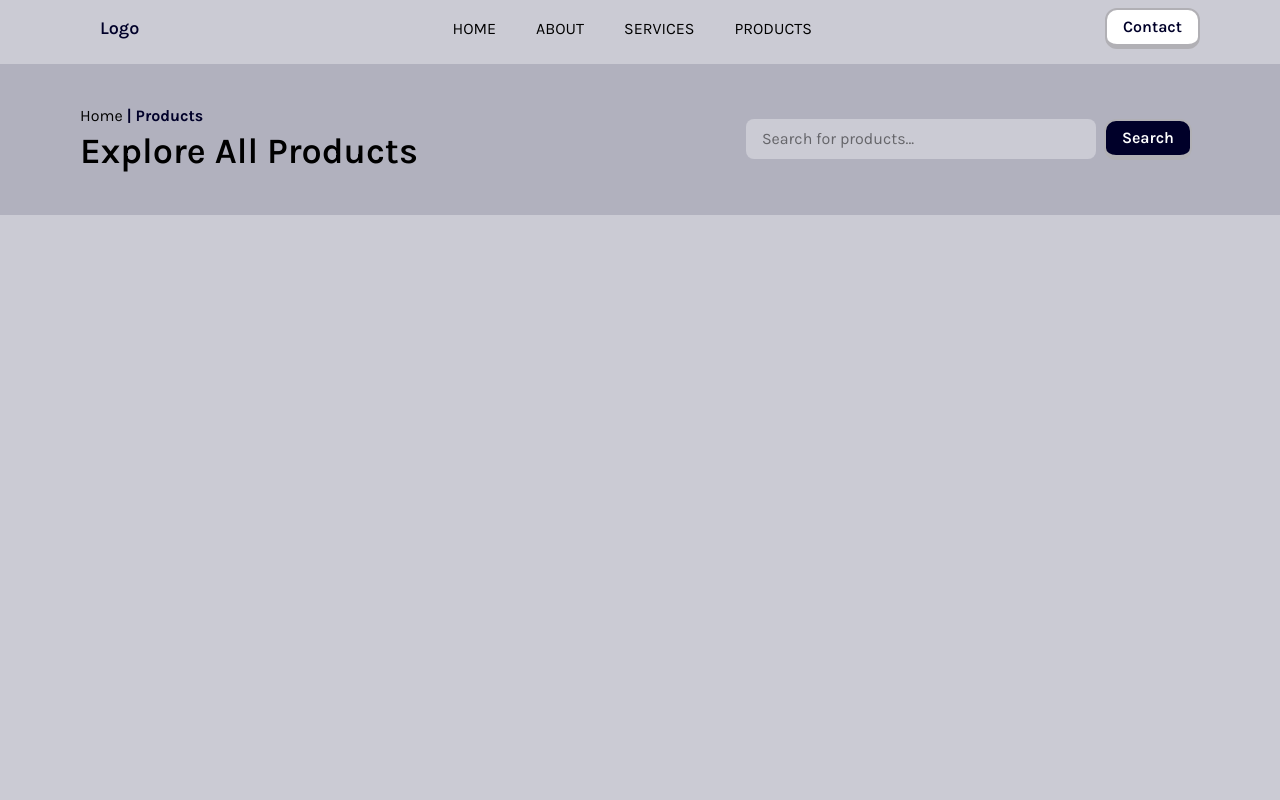
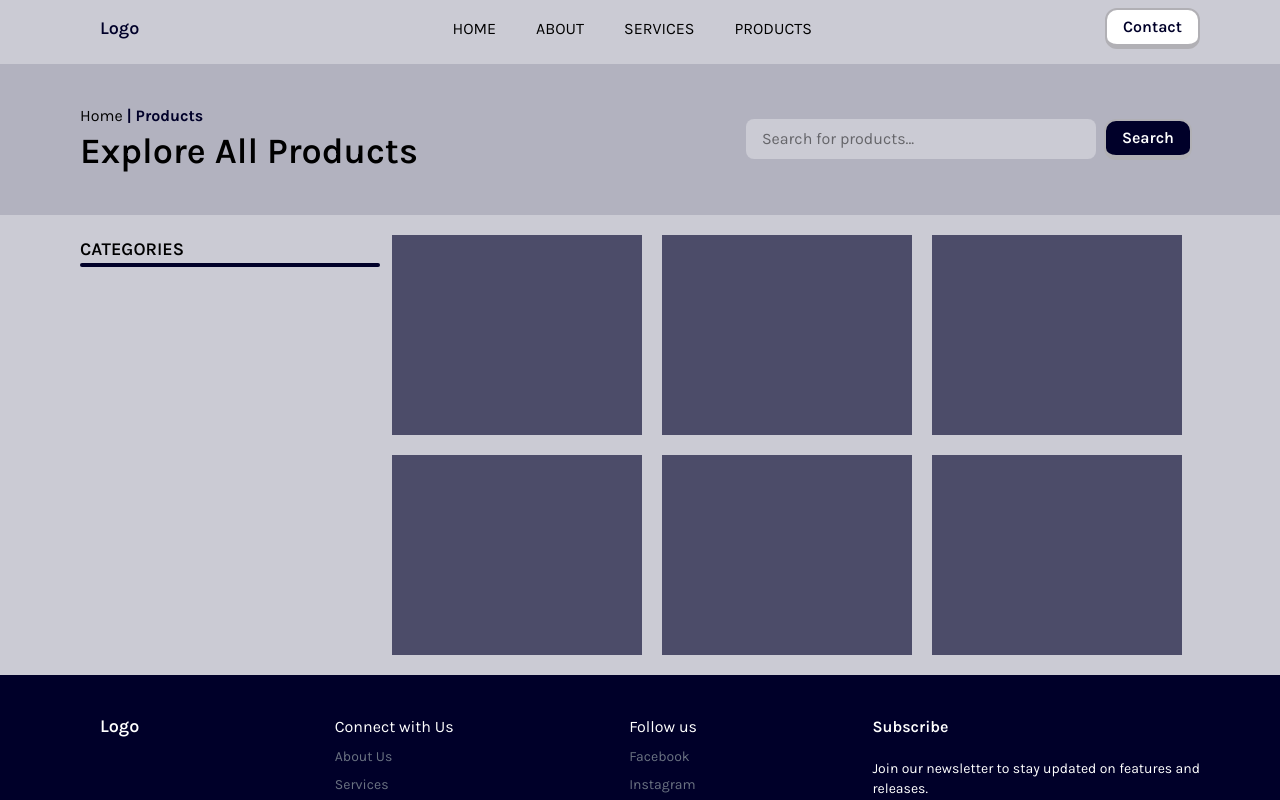
Before and after one commit to Tez-cyber/inks_pixels, a React (Vite) app: page /products in a window 1280 px wide. Shown: the top 800 px of the page. Built offline with nearby package versions, Linux system fonts and the light colour scheme.

Commit message:
Added product display layout

```diff
--- a/src/components/products/productsComponent.jsx
+++ b/src/components/products/productsComponent.jsx
@@ -2,9 +2,9 @@ import { Button } from "../button";
 
 export const ProductsComponent = () => {
   return (
-    <section className="h-screen bg-veryLightBlue md:pt-[20%] lg:pt-[5%]">
+    <section className="bg-veryLightBlue md:pt-[20%] lg:pt-[5%]">
       {/* Products top section */}
-      <header className="bg-lightBlue/20 py-10 flex items-center justify-between sticky top-0 px-20">
+      <header className="bg-[#b2b2bf] py-10 flex items-center justify-between sticky top-0 z-2 px-20">
         {/* First section */}
         <div>
           <p>
@@ -39,9 +39,19 @@ export const ProductsComponent = () => {
 const ProductsMain = () => {
 
     return (
-        <section>
-            <div className=""></div>
-            <div className=""></div>
+        <section className="px-20 py-5 flex gap-3 ">
+            <div className="w-[300px]">
+                <span className="uppercase text-lg font-semibold">categories</span>
+                <span className="bg-darkBlue w-full h-1 rounded-2xl block"></span>
+            </div>
+            <div className="grid grid-cols-3 gap-5">
+                <span className="w-[250px] h-[200px] block bg-lightBlue"></span>
+                <span className="w-[250px] h-[200px] block bg-lightBlue"></span>
+                <span className="w-[250px] h-[200px] block bg-lightBlue"></span>
+                <span className="w-[250px] h-[200px] block bg-lightBlue"></span>
+                <span className="w-[250px] h-[200px] block bg-lightBlue"></span>
+                <span className="w-[250px] h-[200px] block bg-lightBlue"></span>
+            </div>
         </section>
     )
 }
--- a/src/components/utils/products.js
+++ b/src/components/utils/products.js
@@ -48,3 +48,25 @@ export const products = [
         price: "5,000",
     },
 ]
+
+
+export const productsCategories = [
+    {
+        category: "Brand Essentials"
+    },
+    {
+        category: "Promotional & Marketing Collateral"
+    },
+    {
+        category: "Apparel & Wearables"
+    },
+    {
+        category: "Corporate Identity Tools"
+    },
+    {
+        category: "Packaging"
+    },
+    {
+        category: "Events & Occasions"
+    },
+]
```
